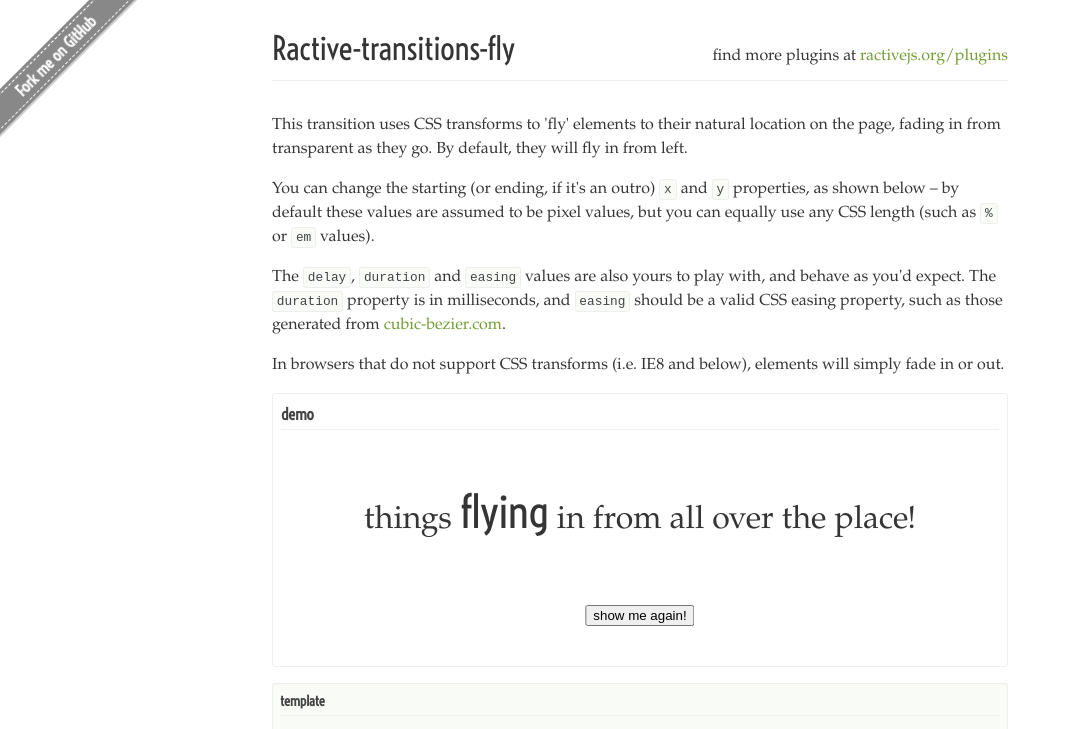
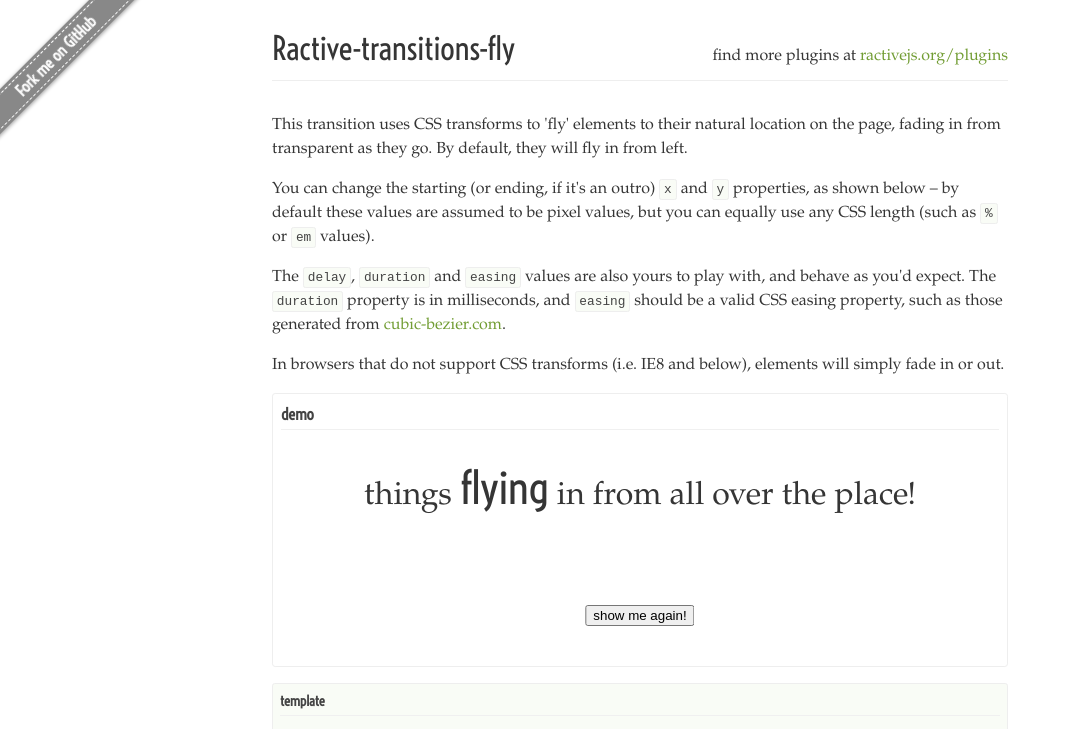
Before and after one commit to ractivejs/ractive-transitions-fly, a website with bundled scripts: page index.html in a window 1280 px wide. Shown: the top 729 px of the page, without its empty margins (0-1071 px from the left). Built offline with nearby package versions, Linux system fonts and the light colour scheme.

Commit message:
fix css for demo

```diff
--- a/demo/main.css
+++ b/demo/main.css
@@ -18,49 +18,6 @@ h1, h2 {
 	font-weight: normal;
 }
 
-.forkme {
-	position: fixed;
-	left: 3.5em;
-	top: 3.5em;
-	background-color: #888;
-	padding: 0.2em 0;
-	width: 15em;
-	text-align: center;
-	color: white;
-	-webkit-transform: translate(-50%,-50%) rotate(-45deg);
-	-moz-transform: translate(-50%,-50%) rotate(-45deg);
-	-ms-transform: translate(-50%,-50%) rotate(-45deg);
-	-o-transform: translate(-50%,-50%) rotate(-45deg);
-	transform: translate(-50%,-50%) rotate(-45deg);
-	font-family: Voltaire;
-	font-weight: bold;
-	box-shadow: 0 2px rgba(0,0,0,0.2);
-	opacity: 0;
-	display: none;
-
-	-webkit-transition: opacity 0.5s;
-	-moz-transition: opacity 0.5s;
-	-ms-transition: opacity 0.5s;
-	-o-transition: opacity 0.5s;
-	transition: opacity 0.5s;
-}
-
-.transforms-enabled .forkme {
-	display: block;
-}
-
-.forkme:before, .forkme:after {
-	content: '';
-	display: block;
-	width: 100%;
-	border-top: 1px dashed white;
-}
-
-@media screen and (min-width: 56em) {
-	.forkme {
-		opacity: 1;
-	}
-}
 
 header {
 	line-height: 1;
@@ -101,19 +58,6 @@ code {
 	position: relative;
 }
 
-.github {
-	padding: 1em;
-	background-color: #f9f9f9;
-	border-top: 1px solid #f4f4f4;
-	border-bottom: 1px solid #f4f4f4;
-	height: 3em;
-	text-align: center;
-}
-
-.github > span {
-	display: block;
-}
-
 a {
 	color: #729d34;
 	text-decoration: none;
@@ -132,7 +76,6 @@ a:visited {
 }
 
 #demo, pre {
-	white-space: pre;
 	display: block;
 	padding: 0.5em;
 	margin: 0 0 1em 0;
@@ -141,6 +84,7 @@ a:visited {
 }
 
 pre {
+	white-space: pre;
 	font-family: 'Source Code Pro', monospace;
 	font-size: 14px;
 	background-color: rgb(249,252,246);
@@ -191,3 +135,51 @@ footer {
 	padding: 1em;
 	border-top: 1px solid #eee;
 }
+
+#demo {
+	position: relative;
+}
+
+.forkme {
+	position: fixed;
+	left: 3.5em;
+	top: 3.5em;
+	background-color: #888;
+	padding: 0.2em 0;
+	width: 15em;
+	text-align: center;
+	color: white;
+	-webkit-transform: translate(-50%,-50%) rotate(-45deg);
+	-moz-transform: translate(-50%,-50%) rotate(-45deg);
+	-ms-transform: translate(-50%,-50%) rotate(-45deg);
+	-o-transform: translate(-50%,-50%) rotate(-45deg);
+	transform: translate(-50%,-50%) rotate(-45deg);
+	font-family: Voltaire;
+	font-weight: bold;
+	box-shadow: 0 1px 4px rgba(0,0,0,0.4);
+	opacity: 0;
+	display: none;
+
+	-webkit-transition: opacity 0.5s;
+	-moz-transition: opacity 0.5s;
+	-ms-transition: opacity 0.5s;
+	-o-transition: opacity 0.5s;
+	transition: opacity 0.5s;
+}
+
+.transforms-enabled .forkme {
+	display: block;
+}
+
+.forkme:before, .forkme:after {
+	content: '';
+	display: block;
+	width: 100%;
+	border-top: 1px dashed white;
+}
+
+@media screen and (min-width: 56em) {
+	.forkme {
+		opacity: 1;
+	}
+}
```
